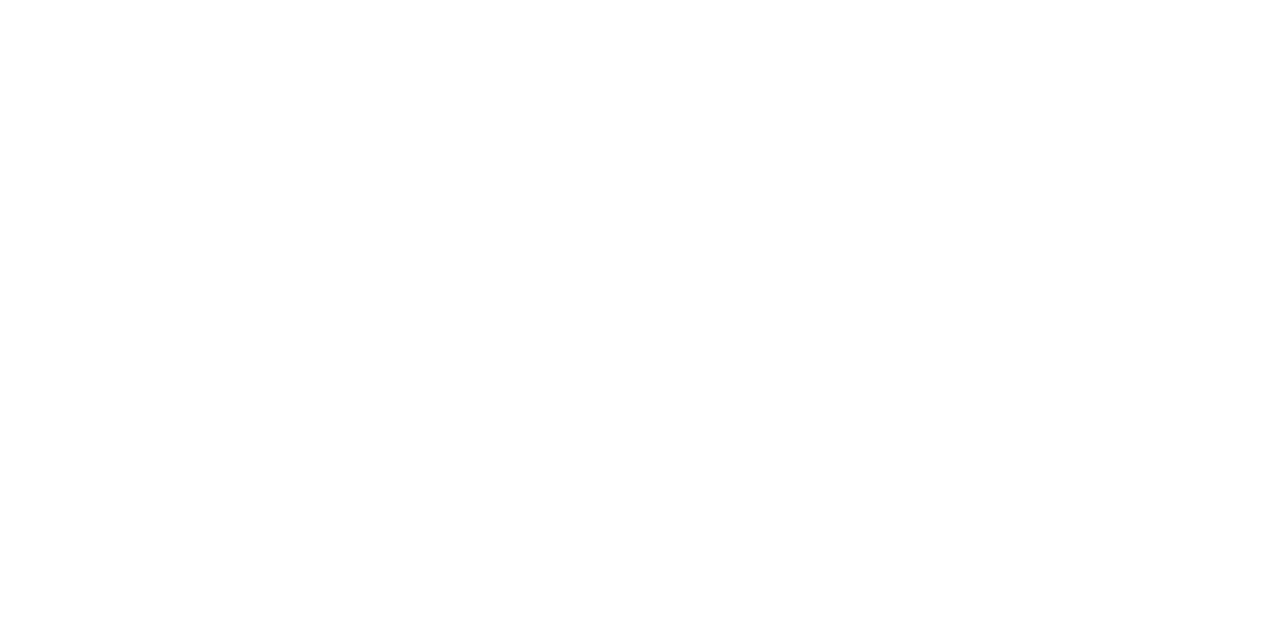
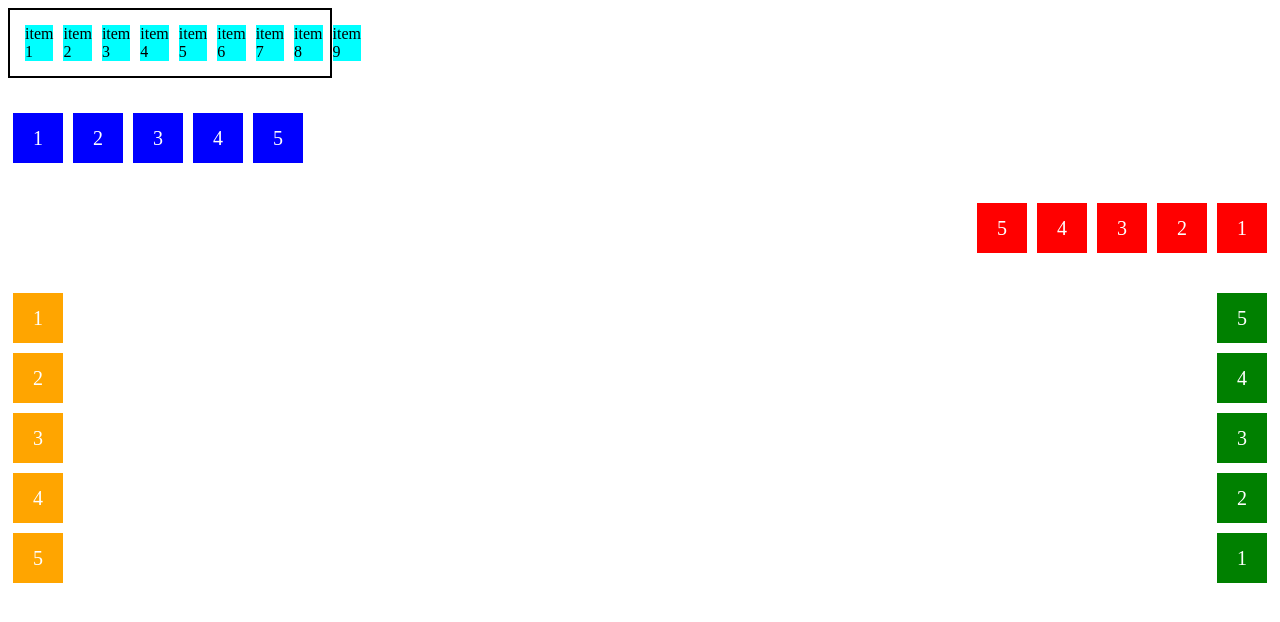
Before and after one commit to quirinoneto/dio_css_flexbox, a plain HTML site: page index.html in a window 1280 px wide. Drawn offline with Linux system fonts and the light colour scheme.

Commit message:
Aprendendo Flexbox.

```diff
--- a/index.html
+++ b/index.html
@@ -4,8 +4,51 @@
   <meta charset="UTF-8">
   <meta name="viewport" content="width=device-width, initial-scale=1.0">
   <title>Posicionando Flexbox com CSS</title>
+  <link rel="stylesheet" href="style.css">
 </head>
 <body>
+  <!-- Estrutura básica do Flex -->
+  <div  class="flex">
+    <div class="item">item 1</div>
+    <div class="item">item 2</div>
+    <div class="item">item 3</div>
+    <div class="item">item 4</div>
+    <div class="item">item 5</div>
+    <div class="item">item 6</div>
+    <div class="item">item 7</div>
+    <div class="item">item 8</div>
+    <div class="item">item 9</div>
+  </div>
+   <!-- Estrutura básica do Flex Direction -->
+   <ul class="flex-container-direction row">
+     <li class="flex-item">1</li>
+     <li class="flex-item">2</li>
+     <li class="flex-item">3</li>
+     <li class="flex-item">4</li>
+     <li class="flex-item">5</li>
+   </ul>
+   <ul class="flex-container-direction row-reverse">
+    <li class="flex-item">1</li>
+    <li class="flex-item">2</li>
+    <li class="flex-item">3</li>
+    <li class="flex-item">4</li>
+    <li class="flex-item">5</li>
+  </ul>
+  <ul class="flex-container-direction column">
+    <li class="flex-item">1</li>
+    <li class="flex-item">2</li>
+    <li class="flex-item">3</li>
+    <li class="flex-item">4</li>
+    <li class="flex-item">5</li>
+  </ul>
 
+  <ul class="flex-container-direction column-reverse">
+    <li class="flex-item">1</li>
+    <li class="flex-item">2</li>
+    <li class="flex-item">3</li>
+    <li class="flex-item">4</li>
+    <li class="flex-item">5</li>
+  </ul>
+</div>
 </body>
 </html>
--- /dev/null
+++ b/style.css
@@ -0,0 +1,62 @@
+
+.flex {
+  max-width: 300px;
+  padding: 10px;
+  border: 2px solid black;
+  display: flex;
+  margin-bottom: 30px;
+}
+
+.item {
+  background: aqua;
+  margin: 5px;
+}
+
+.flex-container-direction {
+  margin: 0;
+  padding: 0;
+  display: flex;
+  list-style-type: none;
+  margin-bottom: 30px;
+}
+
+.flex-item {
+  background: blue;
+  height: 50px;
+  width: 50px;
+  line-height: 50px;
+  font-size: 20px;
+  color: white;
+  text-align: center;
+  margin: 5px;
+}
+
+.row {
+  flex-direction: row;
+}
+
+.row-reverse {
+  flex-direction: row-reverse;
+}
+
+.row-reverse li {
+  background-color: red;
+}
+
+.column {
+  float : left;
+  flex-direction: column;
+}
+
+.column li {
+  background-color: orange;
+}
+
+.column-reverse {
+  float : right;
+  flex-direction: column-reverse;
+}
+
+.column-reverse li {
+  background-color: green;
+}
```
